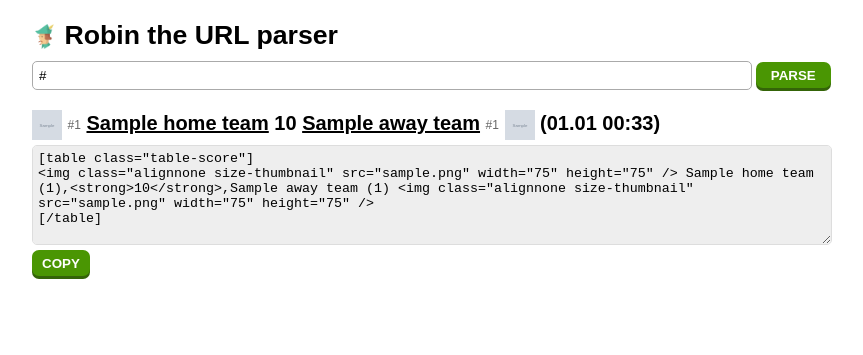
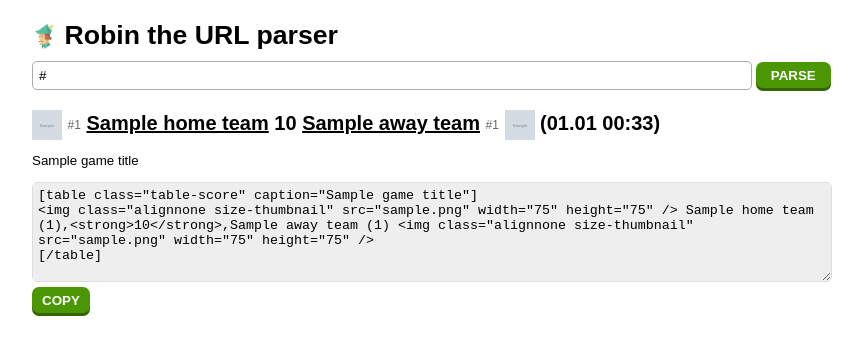
Before and after one commit to a1re/robin, a PHP site: template templates/header.php in a window 1280 px wide. Shown: the top 355 px of the page, without its empty margins (208-1071 px from the left). Run offline with PHP 8.4, Linux system fonts and the light colour scheme; the template is opened without the code that fills it: most values are stand-ins (such as "Sample title", 1, 10 or a date in 2020); grey boxes marked "Sample" are stand-in pictures.

Commit message:
Added game title to parsing results

```diff
--- a/templates/header.php
+++ b/templates/header.php
@@ -6,9 +6,11 @@
     <img width="30" height="30" src="<?=$away_team["logo"]?>" class="inline-icon" />
     (<?=date("d.m H:i", $schedule_time)?>)
 </h2>
-
+<? if ($game_title): ?>
+<p><?=$game_title?></p>
+<? endif; ?>
 <textarea class="copy" id="table-score">
-[table class="table-score"]
+[table class="table-score"<? if ($game_title): ?> caption="<?=$game_title?>"<? endif; ?>]
 <img class="alignnone size-thumbnail" src="<?=$home_team["logo"]?>" width="75" height="75" /> <?=$home_team["name"]?><?if ($home_team["rank"]):?> (<?=$home_team["rank"]?>)<?endif;?>,<strong><?=$score?></strong>,<?=$away_team["name"]?><?if ($away_team["rank"]):?> (<?=$away_team["rank"]?>)<?endif;?> <img class="alignnone size-thumbnail" src="<?=$away_team["logo"]?>" width="75" height="75" />
 [/table]
 </textarea>
```
Also changed, not shown: app/ESPN/Gamecast.php (+5 -2 lines), app/ESPN/Parser.php (+18 -1 lines).
